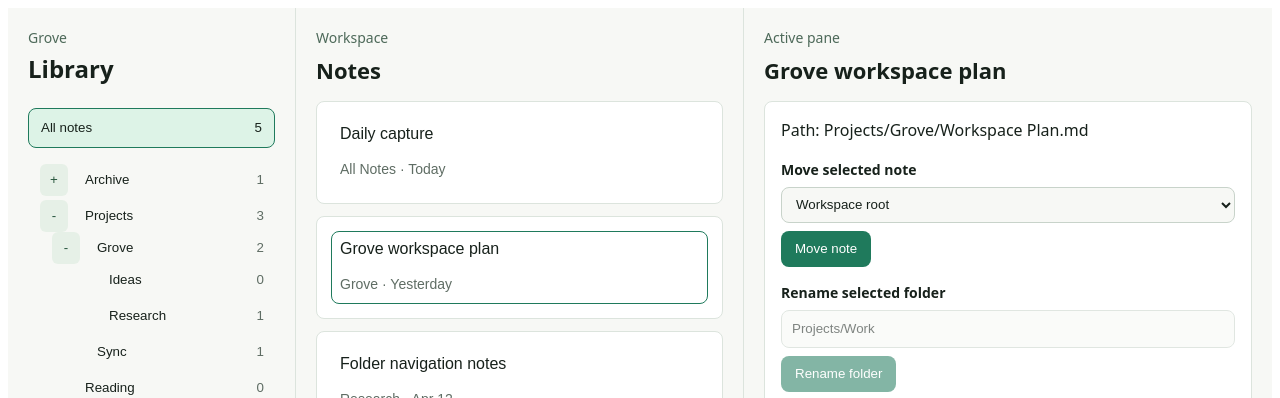
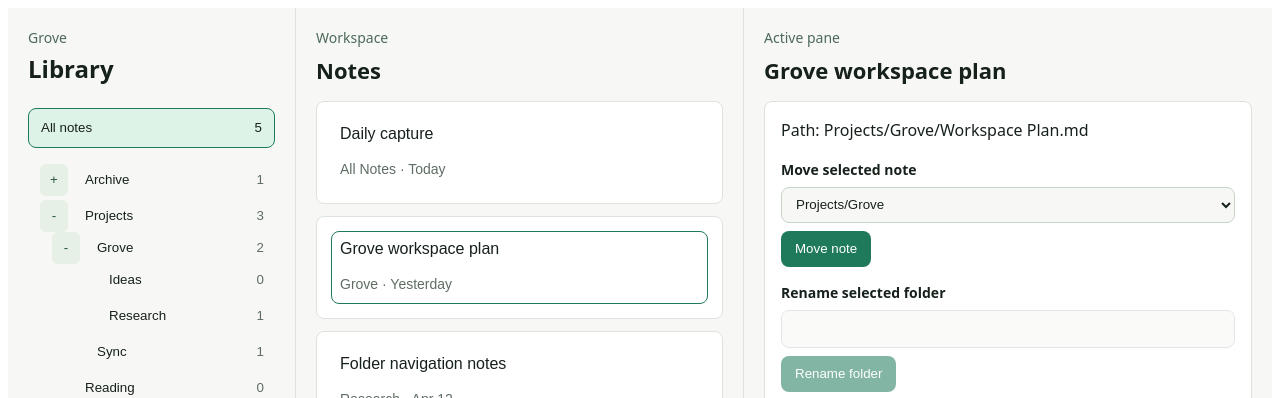
Before and after one commit to dashi296/grove, a React (Vite) app in the folder apps/desktop/: page / in a window 1280 px wide. Shown: the top 398 px of the page. Built offline with nearby package versions, Linux system fonts and the light colour scheme.

Commit message:
Fix folder operation control defaults

```diff
--- a/apps/desktop/src/features/folder-navigation/ui/FolderNavigationWorkspace.tsx
+++ b/apps/desktop/src/features/folder-navigation/ui/FolderNavigationWorkspace.tsx
@@ -11,7 +11,7 @@ import {
   renameFolderInNotePath,
 } from "@grove/core";
 import type { FolderPath, FolderScope, FolderTreeNode, NoteFilePath } from "@grove/core";
-import { useMemo, useState } from "react";
+import { useEffect, useMemo, useState } from "react";
 
 import "./FolderNavigationWorkspace.css";
 
@@ -62,6 +62,7 @@ type ActivePaneProps = {
 
 type MoveNoteControlProps = {
   folderOptions: readonly FolderOption[];
+  selectedNoteFolderPath: FolderScope;
   onMoveSelectedNote: (targetFolderPath: FolderScope) => void;
   onOperationMessage: (message: string) => void;
 };
@@ -301,10 +302,15 @@ function NoteList({
 
 function MoveNoteControl({
   folderOptions,
+  selectedNoteFolderPath,
   onMoveSelectedNote,
   onOperationMessage,
 }: MoveNoteControlProps) {
-  const [moveTargetPath, setMoveTargetPath] = useState<string>("");
+  const [moveTargetPath, setMoveTargetPath] = useState<string>(selectedNoteFolderPath ?? "");
+
+  useEffect(() => {
+    setMoveTargetPath(selectedNoteFolderPath ?? "");
+  }, [selectedNoteFolderPath]);
 
   function moveSelectedNote(): void {
     try {
@@ -345,7 +351,11 @@ function RenameFolderControl({
   onRenameSelectedFolder,
   onOperationMessage,
 }: RenameFolderControlProps) {
-  const [renameTargetPath, setRenameTargetPath] = useState<string>("Projects/Work");
+  const [renameTargetPath, setRenameTargetPath] = useState<string>(selectedFolderPath ?? "");
+
+  useEffect(() => {
+    setRenameTargetPath(selectedFolderPath ?? "");
+  }, [selectedFolderPath]);
 
   function renameSelectedFolder(): void {
     try {
@@ -419,6 +429,7 @@ function ActivePane({
             <p>Path: {selectedNote.path}</p>
             <MoveNoteControl
               folderOptions={folderOptions}
+              selectedNoteFolderPath={getFolderPathForNote(selectedNote.path)}
               onMoveSelectedNote={onMoveSelectedNote}
               onOperationMessage={setOperationMessage}
             />
```
